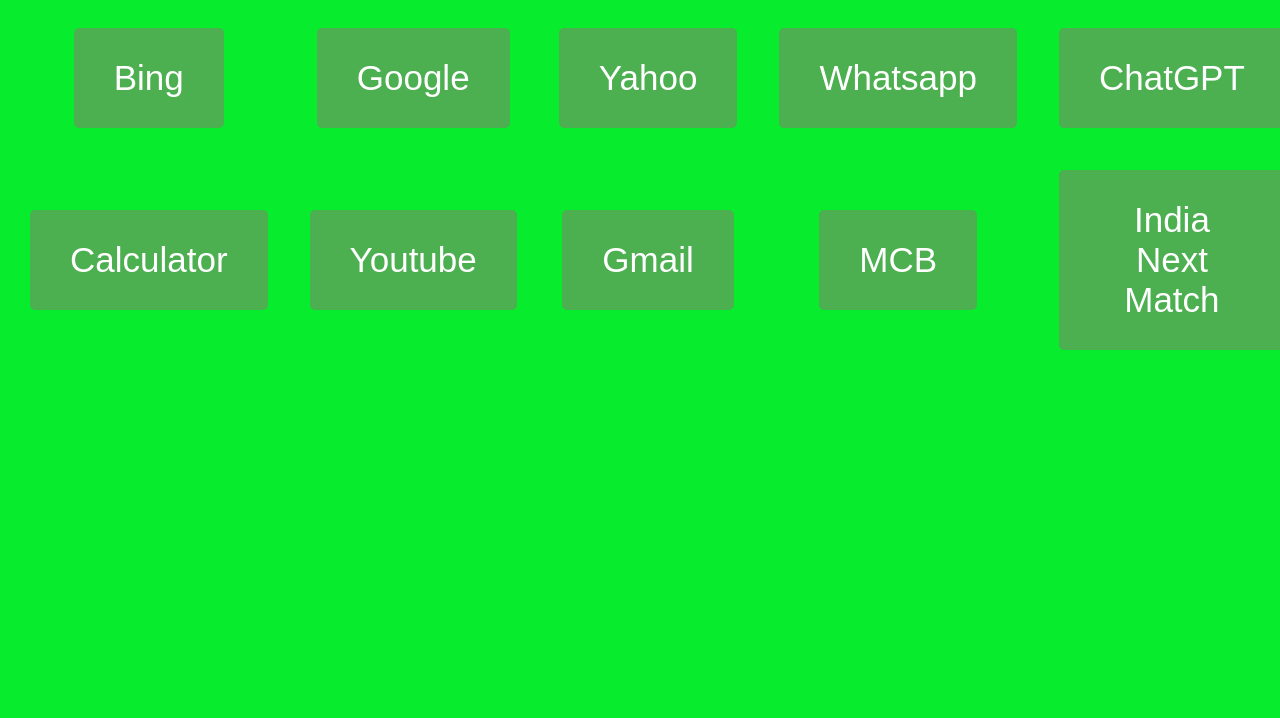
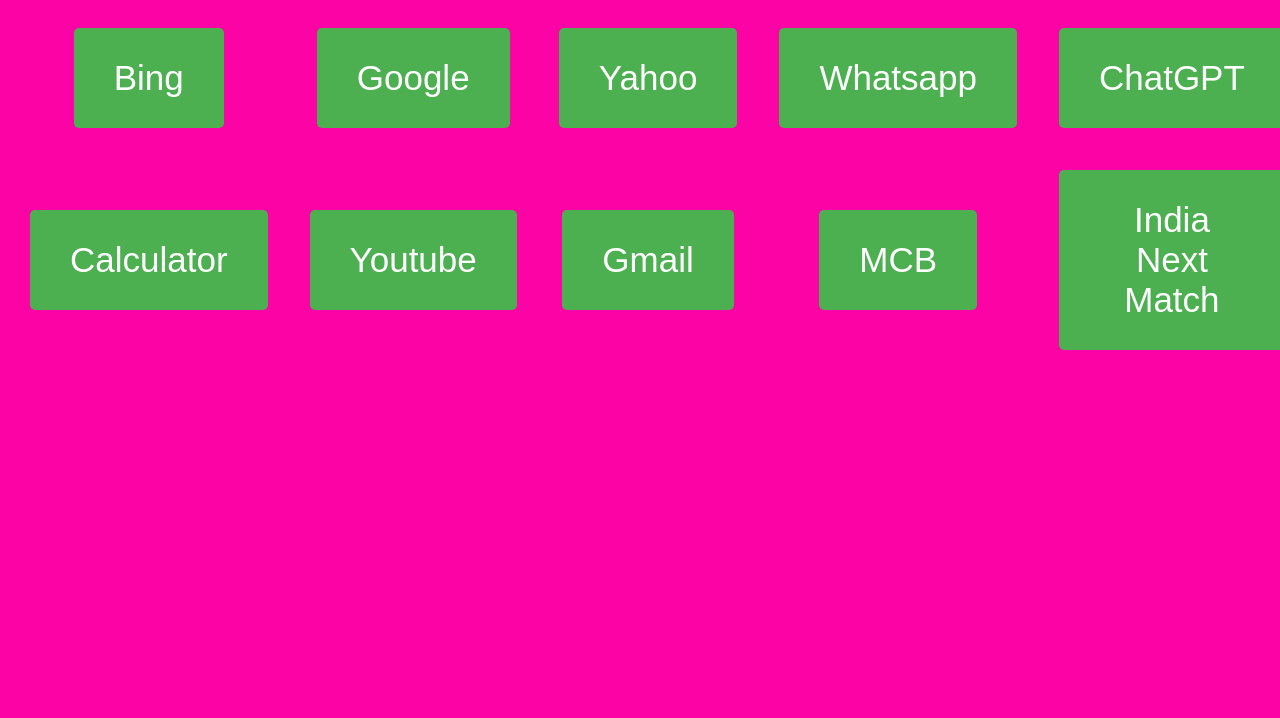
Before and after one commit to Nirmal7312/nirmal.org.github.io, a plain HTML site: page index.html in a window 1280 px wide. Shown: the part 82-800 px from the top of the page. Drawn offline with Linux system fonts and the light colour scheme.

Commit message:
Update index.html

```diff
--- a/index.html
+++ b/index.html
@@ -7,7 +7,7 @@
       text-align: center;
     }
     body {
-      background-color: #07ed2d;
+      background-color: #fc03a5;
 }
     h1 {
       margin-top: 30px;
```
